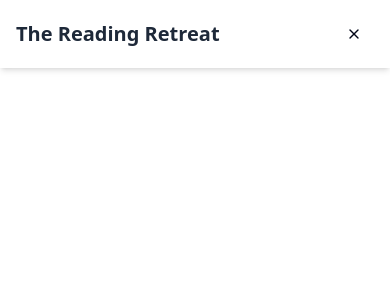
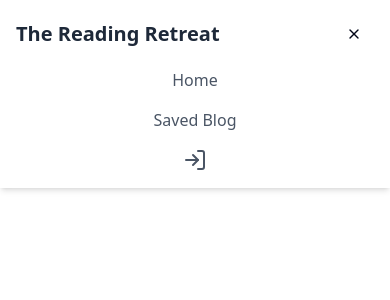
Before and after one commit to GLab-cloud/Microservices-Redis-Cache-Rabbit-MQ-Next.js, a Next.js app in the folder frontend/: page / in a window 390 px wide. Both pictures are taken after a click on the button 354 px from the left and 34 px from the top of the page. Shown: the top 300 px of the page. Built offline with nearby package versions, Linux system fonts and the light colour scheme.

Commit message:
feat: add mobile navigation menu to Navbar component

```diff
--- a/frontend/src/components/navbar.tsx
+++ b/frontend/src/components/navbar.tsx
@@ -4,6 +4,7 @@ import React, { useState } from "react"
 import { Button } from "@/components/ui/button"
 import { Menu, X } from "lucide-react"
 import { LogIn } from "lucide-react"
+import { cn } from "@/lib/utils"
 
 const Navbar = () => {
   const [isOpen, setIsOpen] = useState(false)
@@ -24,6 +25,13 @@ const Navbar = () => {
           <li><Link href={"/login"} className="text-gray-600 hover:text-blue-500"><LogIn/></Link></li>
         </ul>
       </div>
+      <div className={cn("md:hidden overflow-hidden transition-all duration-300 ease-in-out", isOpen ? "max-h-40 opacity-100" : "max-h-0 opacity-0")}>
+      <ul className="flex flex-col items-center space-y-4 text-gray-700 mt-4">
+        <li><Link href={"/"} className="text-gray-600 hover:text-blue-500" onClick={() => setIsOpen(false)}>Home</Link></li>
+        <li><Link href={"/blog/saved"} className="text-gray-600 hover:text-blue-500" onClick={() => setIsOpen(false)}>Saved Blog</Link></li>
+        <li><Link href={"/login"} className="text-gray-600 hover:text-blue-500" onClick={() => setIsOpen(false)}><LogIn/></Link></li>
+      </ul>
+      </div>
     </nav>
   )
 }
```
